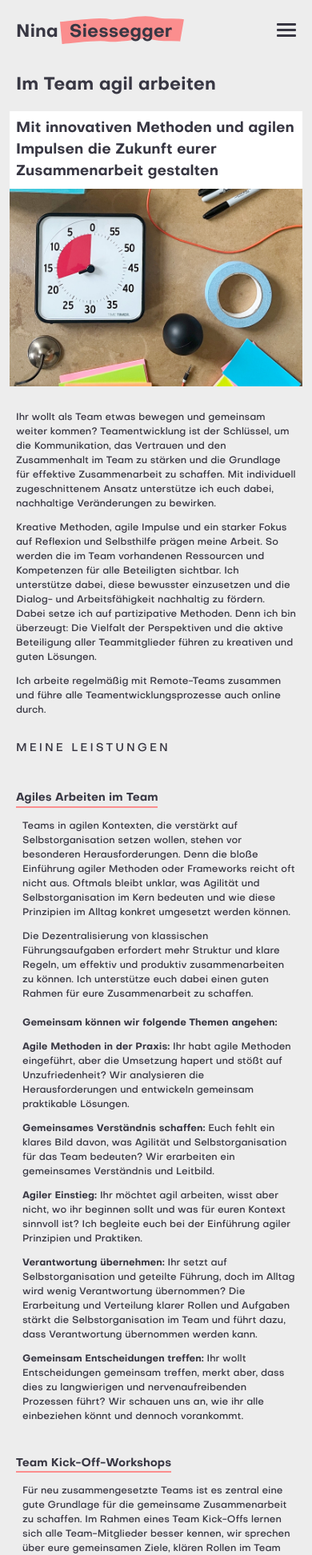
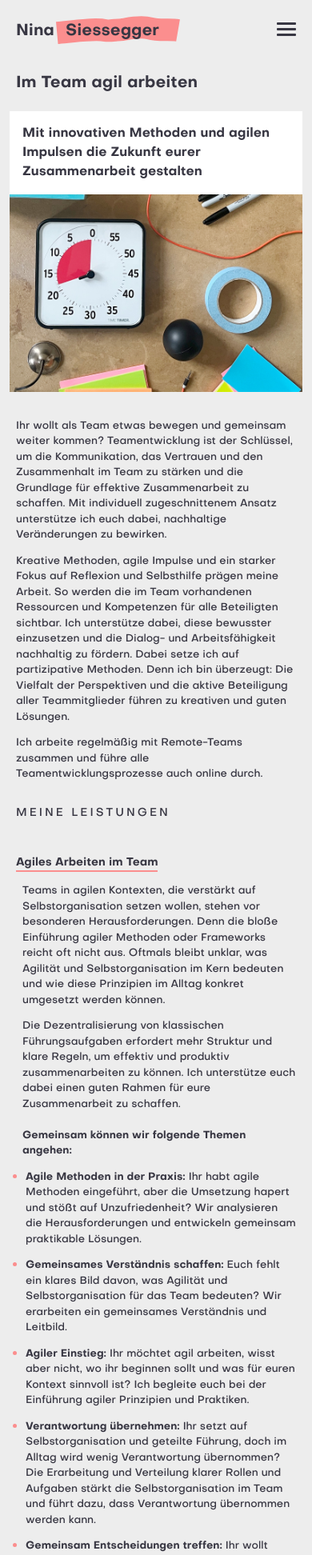
Before and after one commit to sssggr/ninasiessegger, a Nuxt app: page /teamentwicklung in a window 390 px wide. Shown: the top 1944 px of the page at 80% size. Built offline with nearby package versions, Linux system fonts and the light colour scheme.

Commit message:
Mobile: font-sizes and Offerlist styling

```diff
--- a/assets/css/base.css
+++ b/assets/css/base.css
@@ -63,10 +63,10 @@
 @media all and (max-width: 480px) {
   :root{
     --fs-basic: 0.875rem;
-    --fs-smaller: 0.75rem;
-    --fs-big: 1.125rem;
-    --fs-bigger: 1.25rem;
-    --fs-biggest: 1.375rem;
+    --fs-smaller: 0.8125rem;
+    --fs-big: 1rem;
+    --fs-bigger: 1.125rem;
+    --fs-biggest: 1.25rem;
     --gutter: 0.5rem;
   }
 }
@@ -181,14 +181,14 @@ ul.offer-list{
   margin-top: 0;
   margin-bottom: 0;
   padding-inline-start: var(--gutter);
-  margin-inline-start: -20px;
+  margin-inline-start: -12px;
   margin-block-start: 0;
   margin-block-end: 0;
 }
 
 ul.offer-list li{
   margin-bottom: 1em;
-  padding-left: 20px;
+  padding-left: 12px;
 }
 ul.offer-list li::marker{
   color: var(--red);
@@ -196,6 +196,15 @@ ul.offer-list li::marker{
   display: inline-block;
   padding-right: 20px;
   line-height: 0.6666em;
+}
+@media all and (max-width: 480px) {
+  ul.offer-list{
+    margin-inline-start: 0;
+    padding-inline-start: 12px;
+  }
+  ul.offer-list li{
+    padding-left: 0;
+  }
 }
 
 .btn{
@@ -296,6 +305,10 @@ hr {
   line-height: 0;
 }
 @media (max-width: 768px) {
+  .hero h1,
+  .hero p {
+  padding: calc(var(--gutter) * 2);
+}
   .hero-item1 {
     order: 2;
   }
@@ -443,9 +456,6 @@ hr {
     padding-right: 1.25rem;
     padding-left: 1.25rem;
   }
-  h1{
-    margin-bottom: 1rem;
-  }
   p ~ h2{
     margin: 2rem 0 1rem;
   }
```
